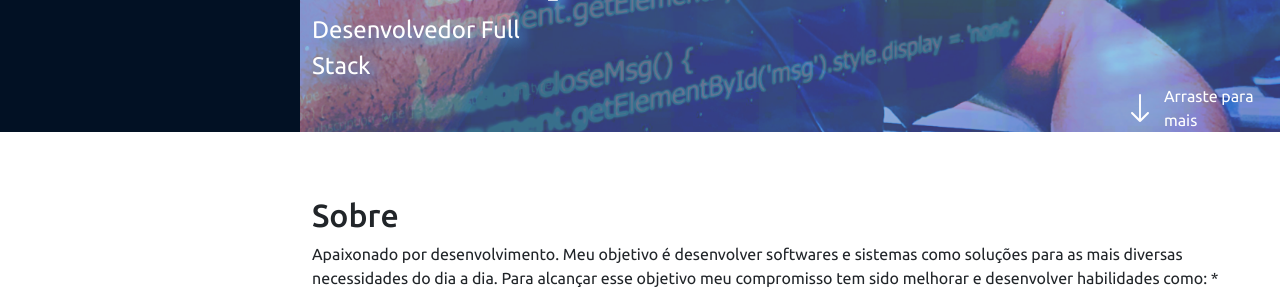
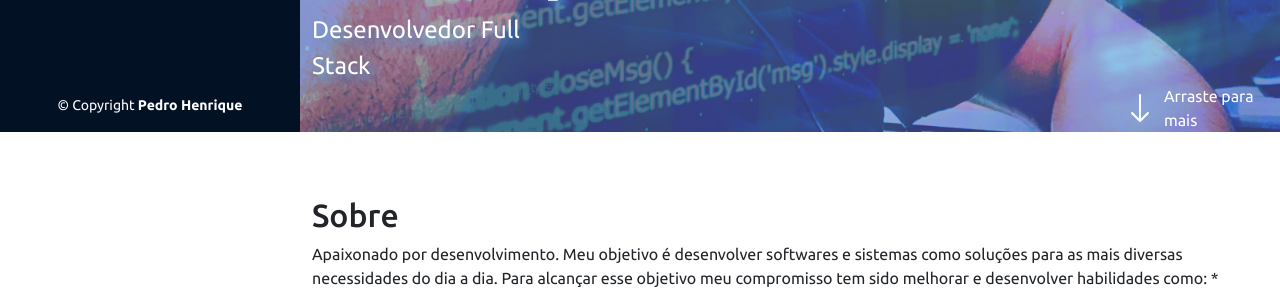
Before and after one commit to Hanzouphs/Portifolio, a Flask app: page / in a window 1280 px wide. Shown: the part 668-959 px from the top of the page. Run offline with Flask 2, Linux system fonts and the light colour scheme; some libraries are stand-ins or nearby versions.

Commit message:
Footer criado

```diff
--- a/static/style.css
+++ b/static/style.css
@@ -298,3 +298,25 @@ i.menu-mobile{
     top: 30px;
     right: 30px;
 }
+
+#footer{
+    padding: 16px;
+    color: #fff;
+    font-size: 14px;
+    position: fixed;
+    left: 0;
+    bottom: 0;
+    width: 300px;
+    z-index: 9999;
+    background-color: #021124;
+    transition: .3s;
+}
+
+@media (max-width: 1012px) {
+    #footer{
+    position: static;
+    width: auto;
+    padding: 20px 15px;
+
+    }
+}
--- a/templates/index.html
+++ b/templates/index.html
@@ -529,6 +529,14 @@
 
     </main>
 
+    <footer id="footer">
+      <div class="container">
+        <div class="text-center">
+          &copy; Copyright <strong>Pedro Henrique</strong>
+        </div>
+      </div>
+    </footer>
+
     <script src="../static/bootstrap/js/bootstrap.bundle.min.js"></script>
     <script src="../static/script.js"></script>
 </body>
```
